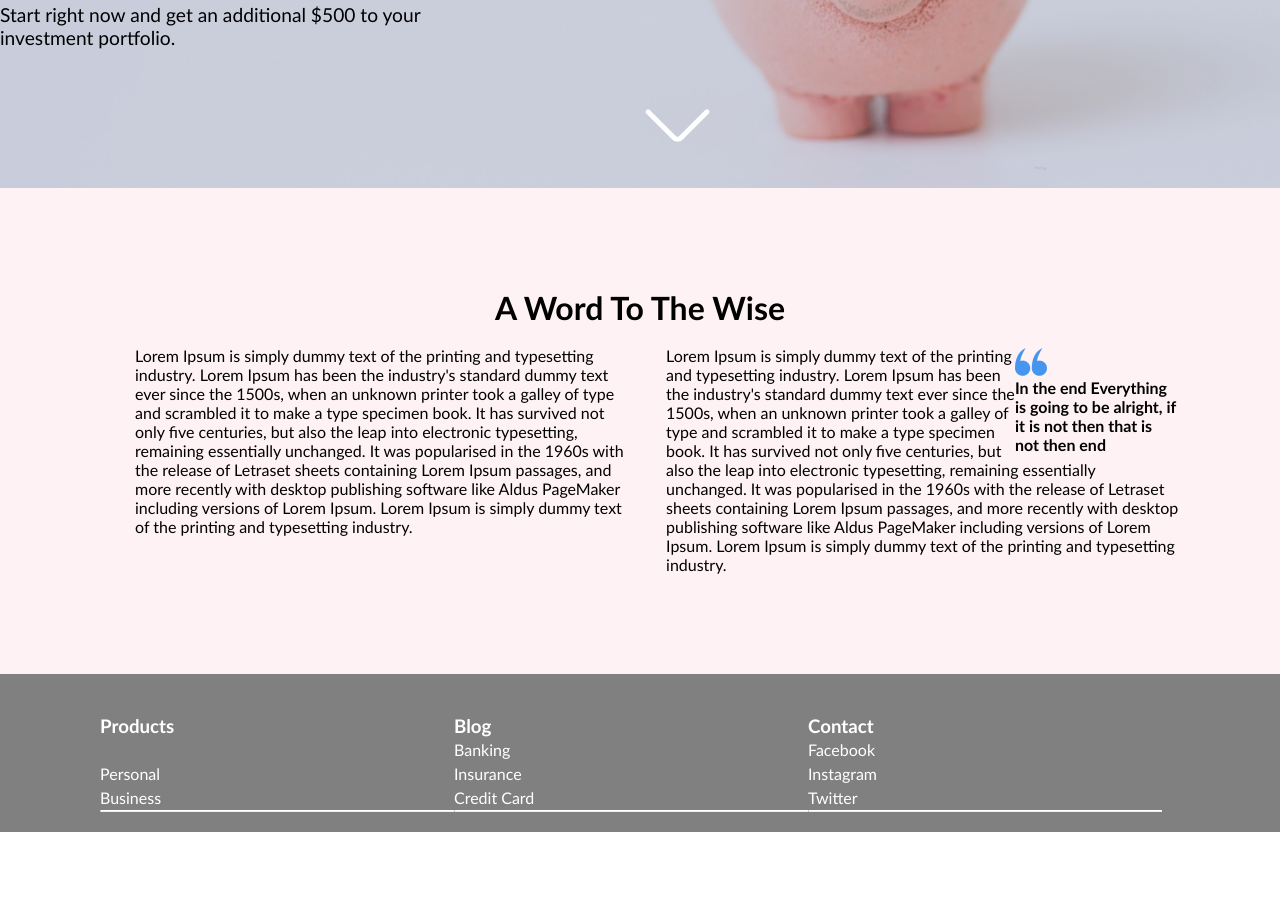
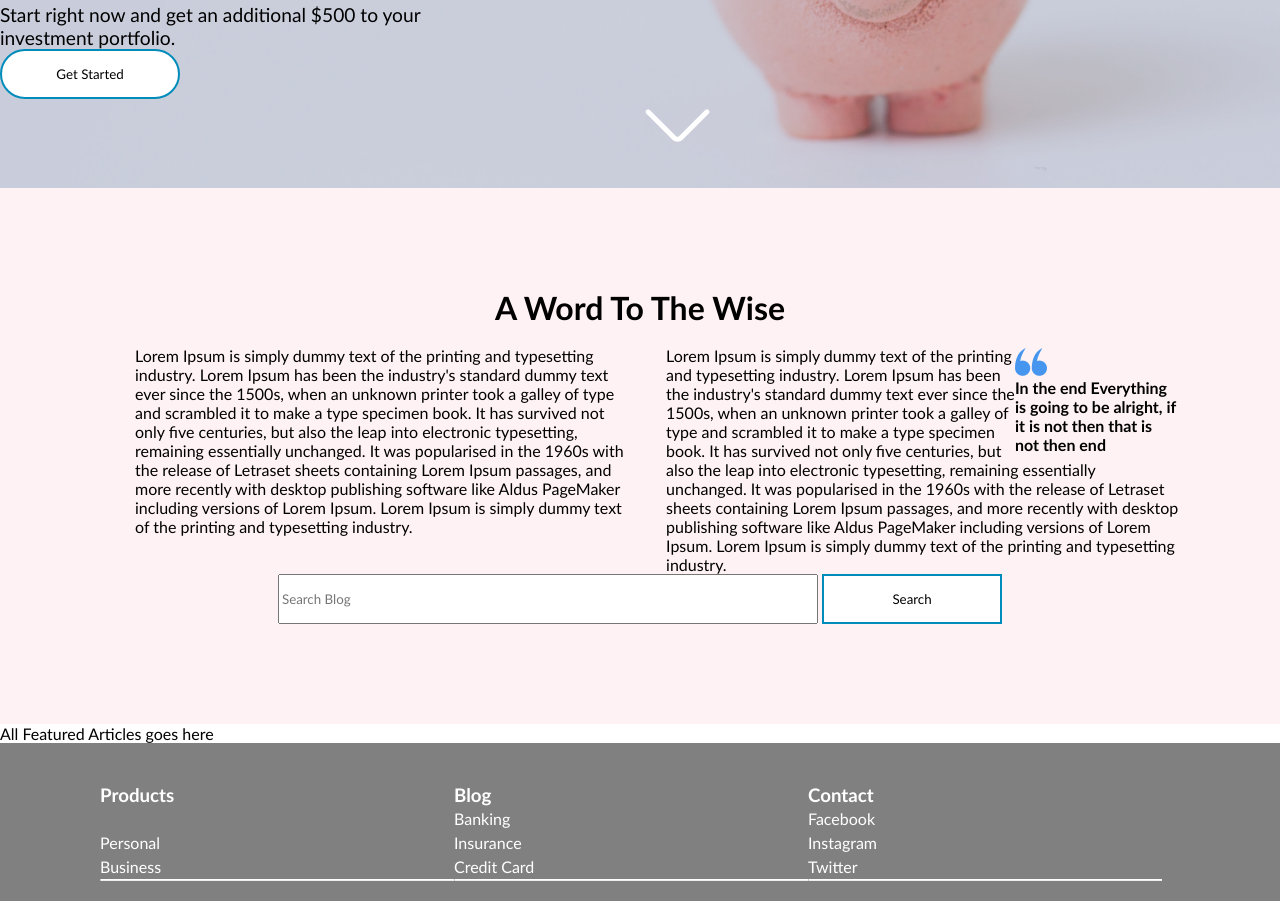
Before and after one commit to manabshy/brainstation2021WebDevelopment, a website built with Parcel: page index.html in a window 1280 px wide. Shown: the part 512-1413 px from the top of the page. Before the commit the page ends 1344 px from the top, so only its background shows below. Built offline with nearby package versions, Linux system fonts and the light colour scheme.

Commit message:
Added button button|search components

```diff
--- a/index.html
+++ b/index.html
@@ -5,25 +5,31 @@
 
   <body>
 
-    <!--- HEADER -->
+    <!--- HEADER --> <!--- on Header Button Component  = Rounded blue button-->
     <header class="header">
       <img id="logo" src="logo_small.png" />
       <h1>Products</h1>
       <h1>Blog</h1>
       <h1>Contact</h1>
       <h1 id="login">login</h1>
+      <button class="rounded-blue-button">Get Started</button>
     </header>
-    <!-- ARTICLE  -->
+    <!-- ARTICLE  -->  <!--- on Header Button Component  = Rounded blue button-->
     <article class="bank-article">
       <p id="standard">The New Standard In Banking</p>
       <br />
       <p id="startright">
         Start right now and get an additional $500 to your investment portfolio.
       </p>
+
+      <button class="rounded-blue-button">Get Started</button>
+
       <div class="chevron-image">
         <img id="chevron" src="chevron.png" />
       </div>
     </article>
+
+    <!--- We have Search Component  | Button Component  = Rectangular button-->
     <section class="latinbody">
       <section class="sectionHeading">
         <h2>A Word To The Wise</h2>
@@ -65,8 +71,21 @@
           including versions of Lorem Ipsum. Lorem Ipsum is simply dummy text of
           the printing and typesetting industry.</span
         >
-        </section>
+      </section>
+      <section class="search">
+
+        <input type="text" placeholder="Search Blog" name="search"/> <button class="rounded-blue-button rectangle">Search</button>
+
+      </section>
     </section>
+
+
+    <!--- Featured Article =>  Card Component X 4 -->
+    <article class="feature-article">
+    <span>All Featured Articles goes here</span>
+    <!--- All Featured Articles goes here -->
+
+    </article>
     <footer class="footer">
       <div class="Products">
         <h3>Products</h3>
--- a/style.css
+++ b/style.css
@@ -126,3 +126,29 @@ img#chevron {
   width: 165px;
   float: right;
 }
+
+button.rounded-blue-button {
+    background-color: white;
+    color: black;
+    border: 2px solid #008CBA;
+    height: 50px;
+    width: 180px;
+    border-radius: 29px;
+}
+
+button.rounded-blue-button:hover {
+  background-color: #008CBA;
+  color: white;
+}
+
+button.rounded-blue-button.rectangle {
+  border-radius: 0px;
+}
+
+input[type="text"] {
+  height: 50px;
+  width: 540px;
+}
+section.search {
+  text-align: center;
+}
```
